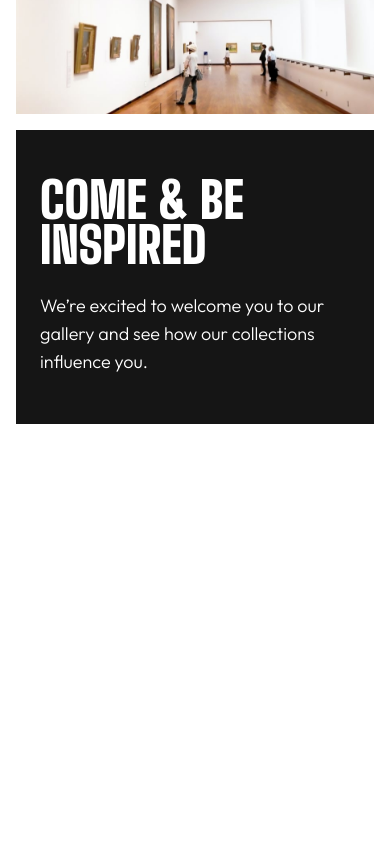
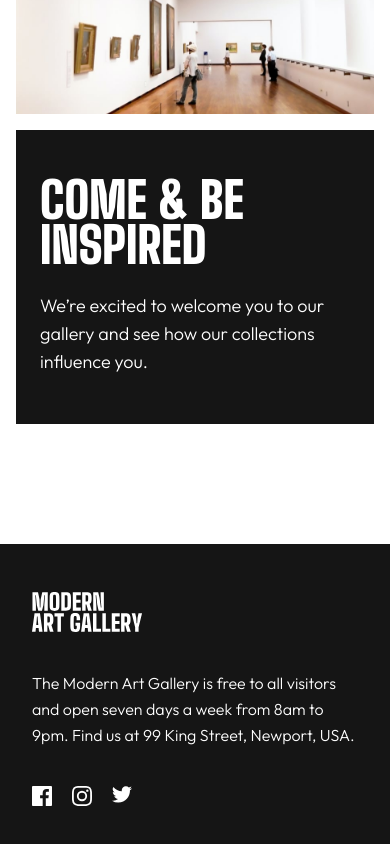
Before and after one commit to estevaz12/art-gallery, a Next.js app: page / in a window 390 px wide. Shown: the part 1906-2750 px from the top of the page. Before the commit the page ends 2450 px from the top, so only its background shows below. Built offline with nearby package versions, Linux system fonts and the light colour scheme.

Commit message:
finished mobile footer; starting desktop footer

```diff
--- a/app/layout.js
+++ b/app/layout.js
@@ -1,6 +1,7 @@
 import { Outfit, Big_Shoulders_Display } from 'next/font/google';
 import './globals.css';
 import Header from '@/components/Header';
+import Footer from '@/components/Footer';
 
 const outfit = Outfit({ subsets: ['latin'], variable: '--font-outfit' });
 const shoulders = Big_Shoulders_Display({
@@ -15,10 +16,12 @@ export const metadata = {
 export default function RootLayout({ children }) {
   return (
     <html lang='en' className={`${outfit.variable} ${shoulders.variable}`}>
-      <body className='container mx-auto px-4 lg:px-[10.25rem]'>
+      <body>
         <Header />
 
         {children}
+
+        <Footer />
       </body>
     </html>
   );
--- a/app/page.js
+++ b/app/page.js
@@ -2,7 +2,7 @@ import Image from 'next/image';
 
 export default function Home() {
   return (
-    <main className='my-[7.5rem] lg:my-[11.25rem] space-y-8'>
+    <main className='container mx-auto px-4 lg:px-[10.25rem] my-[7.5rem] lg:my-[11.25rem] space-y-8'>
       <section className='space-y-6'>
         <Image
           src='/image-grid-1.jpg'
--- /dev/null
+++ b/components/Footer.js
@@ -0,0 +1,21 @@
+import LogoSVG from '@/public/logo-light.svg';
+import Fb from '@/public/icon-facebook.svg';
+import Insta from '@/public/icon-instagram.svg';
+import Twitter from '@/public/icon-twitter.svg';
+
+export default function Footer() {
+  return (
+    <footer className='container mx-auto px-8 lg:px-[10.25rem] py-12 lg:py-20 bg-black flex flex-col gap-[2.375rem]'>
+      <LogoSVG />
+      <p className='text-white text-base leading-[1.625rem]'>
+        The Modern Art Gallery is free to all visitors and open seven days a
+        week from 8am to 9pm. Find us at 99 King Street, Newport, USA.
+      </p>
+      <div className='flex gap-5'>
+        <Fb />
+        <Insta />
+        <Twitter />
+      </div>
+    </footer>
+  );
+}
--- a/components/Header.js
+++ b/components/Header.js
@@ -4,7 +4,7 @@ import Button from './Button';
 
 export default function Header() {
   return (
-    <header className='space-y-8'>
+    <header className='container mx-auto px-4 lg:px-[10.25rem] space-y-8'>
       <Image
         src='/image-hero.jpg'
         alt='Image of people looking at art'
```
